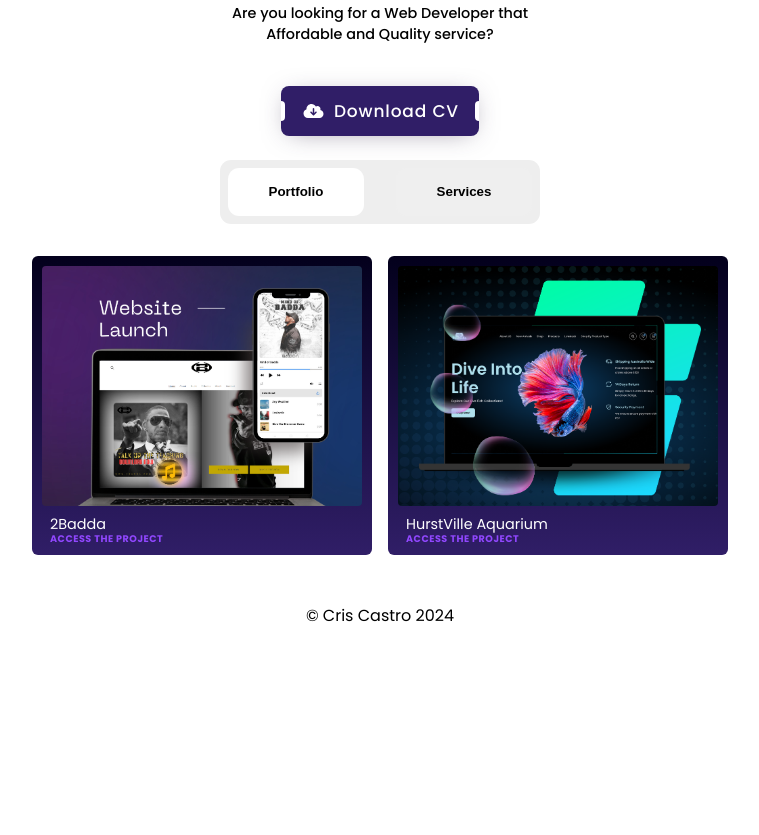
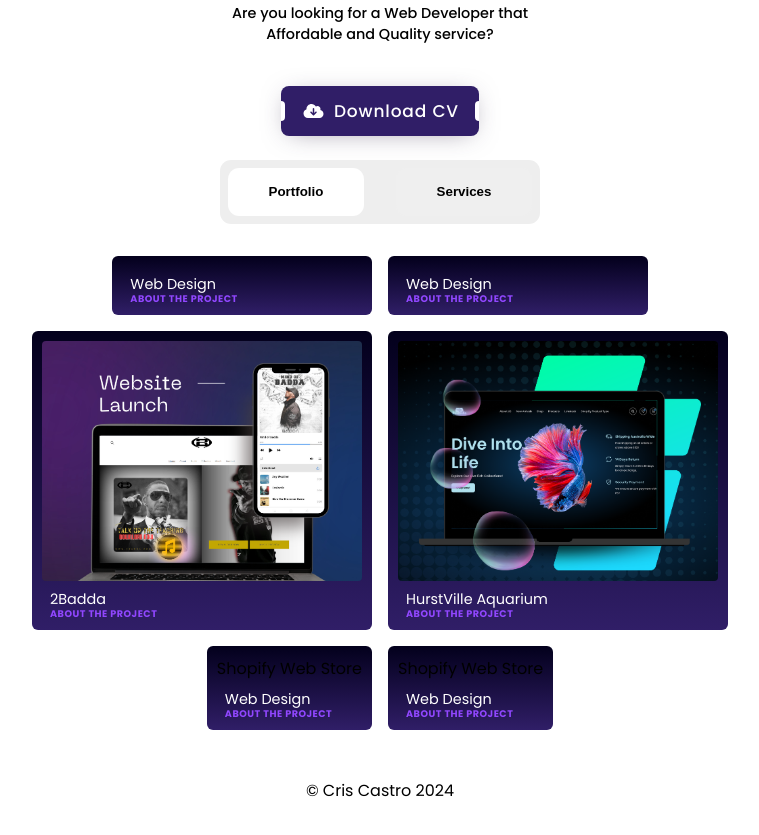
Before and after one commit to criscastro-portfolio/criscastro-portfolio.github.io, a plain HTML site: page index.html in a window 1280 px wide. Shown: the part 335-1170 px from the top of the page, without its empty margins (260-1019 px from the left). Before the commit the page ends 1011 px from the top, so only its background shows below. Drawn offline with Linux system fonts and the light colour scheme.

Commit message:
Update index.html

```diff
--- a/index.html
+++ b/index.html
@@ -74,16 +74,50 @@
 
     <section class="portfolio" id="portfolio">
       <div class="card">
+        <div class="card_form5">
+          <span></span>
+        </div>
+        <div class="card_data">
+          <div class="data" style="display: flex">
+            <div class="text">
+              <label class="text_m">Web Design</label>
+              <div class="cube text_s">
+                <label class="side front">About the Project</label>
+                <label class="side top">This is made on Shopify & Figma</label>
+              </div>
+            </div>
+          </div>
+          <span title=""><a href="https://www.petspurest.com/" class="hover_access">Access</a></span>
+        </div>
+      </div>
+      <div class="card">
+        <div class="card_form6">
+          <span></span>
+        </div>
+        <div class="card_data">
+          <div class="data" style="display: flex">
+            <div class="text">
+              <label class="text_m">Web Design</label>
+              <div class="cube text_s">
+                <label class="side front">About the Project</label>
+                <label class="side top">This is made on Shopify & Figma</label>
+              </div>
+            </div>
+          </div>
+          <span title=""><a href="https://bleame.com/" class="hover_access">Access</a></span>
+        </div>
+      </div>
+      <div class="card">
         <div class="card_form1">
-          <span>Responsive Website</span>
+          <span></span>
         </div>
         <div class="card_data">
           <div class="data" style="display: flex">
             <div class="text">
               <label class="text_m">2Badda</label>
               <div class="cube text_s">
-                <label class="side front">Access the Project</label>
-                <label class="side top">Client...</label>
+                <label class="side front">About the Project</label>
+                <label class="side top">This is made on Shopify</label>
               </div>
             </div>
           </div>
@@ -92,21 +126,56 @@
       </div>
       <div class="card">
         <div class="card_form2">
-          <span>Shopify Web Store</span>
+          <span></span>
         </div>
         <div class="card_data">
           <div class="data" style="display: flex">
             <div class="text">
               <label class="text_m">HurstVille Aquarium</label>
               <div class="cube text_s">
-                <label class="side front">Access the Project</label>
-                <label class="side top">Client...</label>
+                <label class="side front">About the Project</label>
+                <label class="side top">This is made on Figma</label>
               </div>
             </div>
           </div>
           <span title=""><a href="https://www.figma.com/file/2HiJTtIhjWRnbAUZeuW3eQ/Ambrose---Ambrose-chia_s-org.---Redesign-Home-page-for-Hurstville-Aquarium?type=design&node-id=0-1&mode=design" class="hover_access">Figma</a></span>
         </div>
       </div>
+      <div class="card">
+        <div class="card_form3">
+          <span>Shopify Web Store</span>
+        </div>
+        <div class="card_data">
+          <div class="data" style="display: flex">
+            <div class="text">
+              <label class="text_m">Web Design</label>
+              <div class="cube text_s">
+                <label class="side front">About the Project</label>
+                <label class="side top">This is made on Figma</label>
+              </div>
+            </div>
+          </div>
+          <span title=""><a href="" class="hover_access"></a></span>
+        </div>
+      </div>
+      <div class="card">
+        <div class="card_form4">
+          <span>Shopify Web Store</span>
+        </div>
+        <div class="card_data">
+          <div class="data" style="display: flex">
+            <div class="text">
+              <label class="text_m">Web Design</label>
+              <div class="cube text_s">
+                <label class="side front">About the Project</label>
+                <label class="side top">This is made on Figma</label>
+              </div>
+            </div>
+          </div>
+          <span title=""><a href="" class="hover_access"></a></span>
+        </div>
+      </div>
+
     </section>
 
     <section class="skills" id="skills">
```
